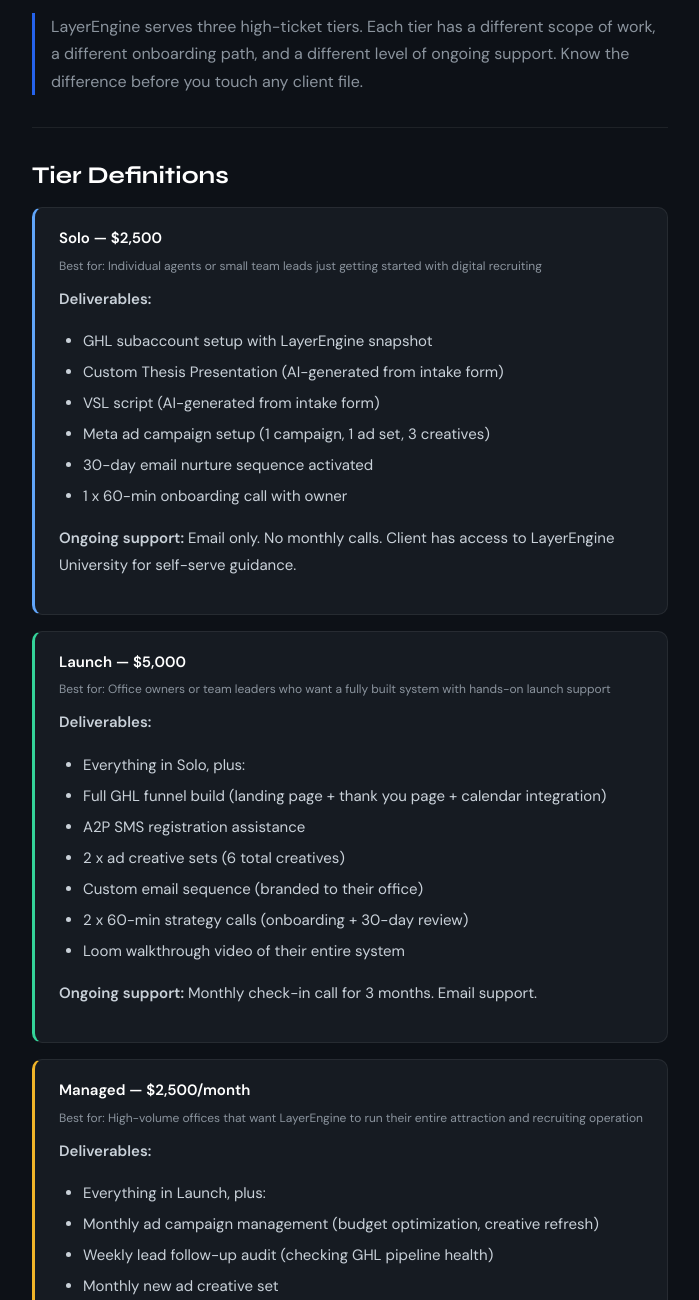
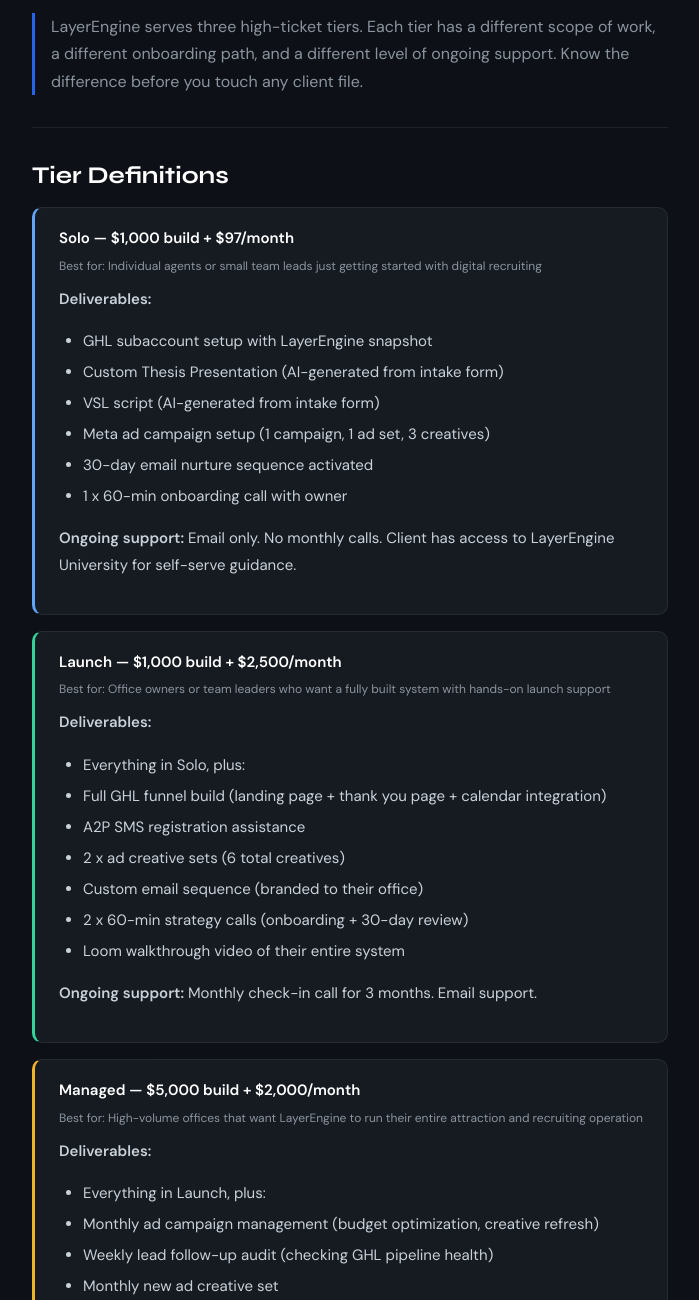
Before and after one commit to layerengine-ai/layerengine-ai.github.io, a plain HTML site: page sop.html in a window 1280 px wide. Shown: the part 2433-3733 px from the top of the page, without its empty margins (360-1059 px from the left). Drawn offline with Linux system fonts and the light colour scheme.

Commit message:
sop: fix tier pricing to match live sales pages (Solo k+7/mo, Launch k+.5k/mo, Managed k+k/mo)

```diff
--- a/sop.html
+++ b/sop.html
@@ -621,7 +621,7 @@
       <h2 class="lesson-title">Tier Definitions</h2>
 
       <div class="tier-card solo">
-        <h3>Solo &mdash; $2,500</h3>
+        <h3>Solo &mdash; $1,000 build + $97/month</h3>
         <div class="tier-meta">Best for: Individual agents or small team leads just getting started with digital recruiting</div>
         <p><strong>Deliverables:</strong></p>
         <ul>
@@ -636,7 +636,7 @@
       </div>
 
       <div class="tier-card launch">
-        <h3>Launch &mdash; $5,000</h3>
+        <h3>Launch &mdash; $1,000 build + $2,500/month</h3>
         <div class="tier-meta">Best for: Office owners or team leaders who want a fully built system with hands-on launch support</div>
         <p><strong>Deliverables:</strong></p>
         <ul>
@@ -652,7 +652,7 @@
       </div>
 
       <div class="tier-card managed">
-        <h3>Managed &mdash; $2,500/month</h3>
+        <h3>Managed &mdash; $5,000 build + $2,000/month</h3>
         <div class="tier-meta">Best for: High-volume offices that want LayerEngine to run their entire attraction and recruiting operation</div>
         <p><strong>Deliverables:</strong></p>
         <ul>
```
